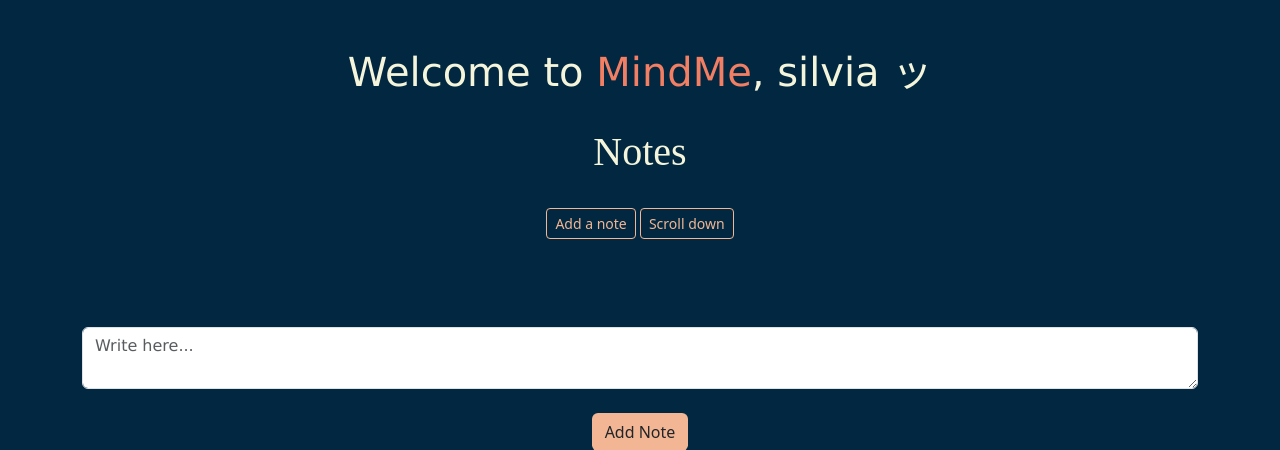
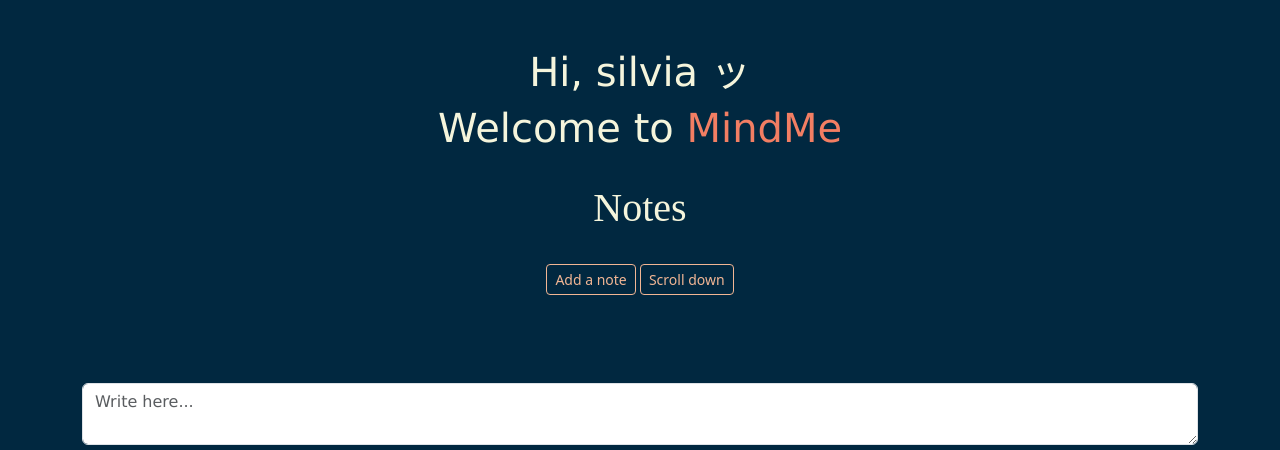
Before and after one commit to Hachimmia/MindMe, a Flask app: page / in a window 1280 px wide. Shown: the part 63-513 px from the top of the page. Run offline with Flask 3, Linux system fonts and the light colour scheme; a user stored in the database is signed in; some libraries are stand-ins or nearby versions.

Commit message:
adding texts and fav icon

```diff
--- a/auth.py
+++ b/auth.py
@@ -53,7 +53,7 @@
 
         user = User.query.filter_by(email=email).first()
         if user:
-            flash('This email is already used by another account', category='error')
+            flash('This email is already used by another user', category='error')
         elif len(email) < 5:
             #message using flash
             flash('Email must be greater than 4 characters.', category='error')
--- a/templates/base.html
+++ b/templates/base.html
@@ -3,6 +3,7 @@
 <head>
     <meta charset="UTF-8">
     <meta name="viewport" content="width=device-width, initial-scale=1.0">
+    <link rel="icon" type="image/svg" href="/static/logo.svg"/>
     <link href="https://cdn.jsdelivr.net/npm/bootstrap@5.3.3/dist/css/bootstrap.min.css" rel="stylesheet" integrity="sha384-QWTKZyjpPEjISv5WaRU9OFeRpok6YctnYmDr5pNlyT2bRjXh0JMhjY6hW+ALEwIH" crossorigin="anonymous">
     <link rel="stylesheet" href="/static/stylesheet.css">
     <link rel="stylesheet" href="https://cdn.jsdelivr.net/npm/@fortawesome/fontawesome-free@6.6.0/css/fontawesome.min.css" integrity="sha384-NvKbDTEnL+A8F/AA5Tc5kmMLSJHUO868P+lDtTpJIeQdGYaUIuLr4lVGOEA1OcMy" crossorigin="anonymous">
--- a/templates/index.html
+++ b/templates/index.html
@@ -25,7 +25,8 @@
 {% block content %}
 <br>
 <br>
-<h1 class="welcome">Welcome to <span class="mindme">MindMe</span>, {{user.username}} ッ</h1>
+<h1 class="welcome">Hi, {{user.username}} ッ</h1>
+<h1 class="welcome">Welcome to <span class="mindme">MindMe</span></h1>
 <br>
 <h1 class="notes">Notes</h1>
 <br>
--- a/templates/login.html
+++ b/templates/login.html
@@ -7,6 +7,8 @@
 <!--var that I want to be pass from auth.py
 {{ test }}-->
  <br>
+ <br>
+ <h1 class="welcome">Welcome to <span class="mindme">MindMe</span></h1>
  <br>
 <div class="login container">
 <form method="POST">
--- a/templates/signup.html
+++ b/templates/signup.html
@@ -4,6 +4,8 @@
 
 {% block content %}
 <br>
+<br>
+<h1 class="welcome">Welcome to <span class="mindme">MindMe</span></h1>
 <br>
 <div class="login container">
 <form method="POST">
```
Also changed, not shown: instance/database.db.
